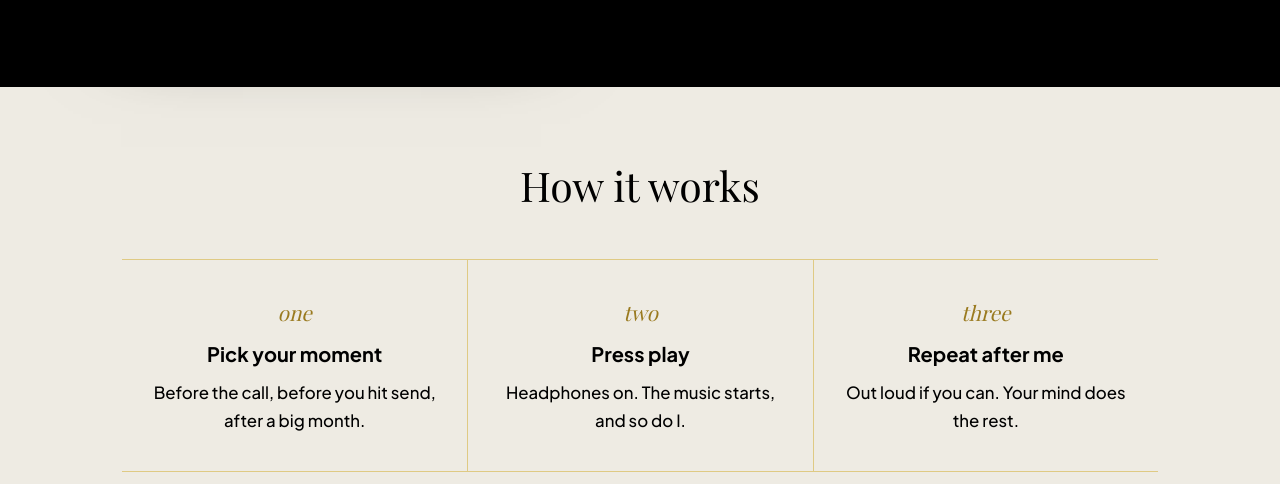
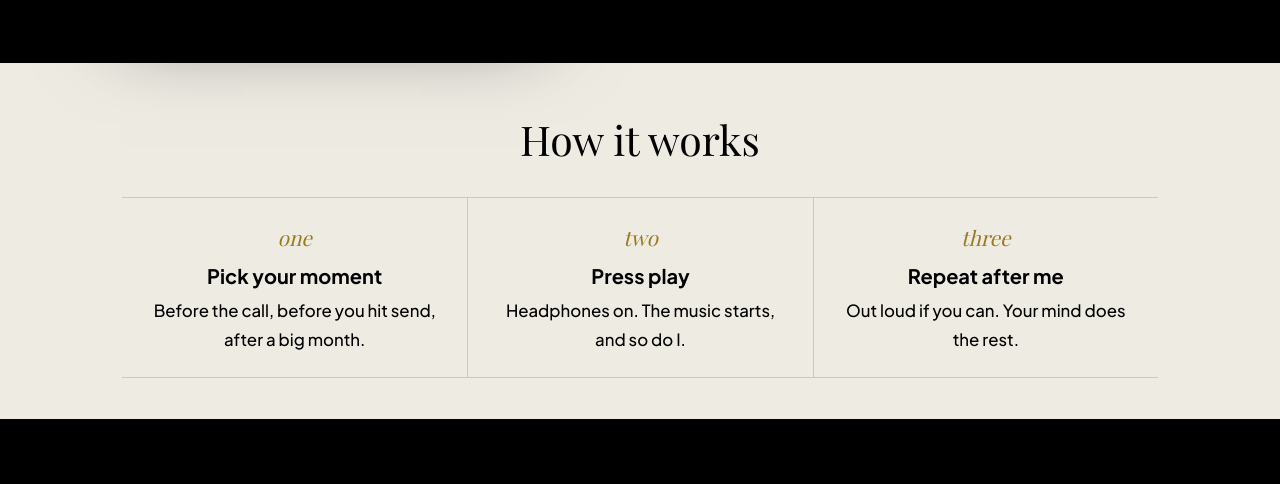
Before and after one commit to theidentitymagician/magic-words, a plain HTML site: page thank-you/index.html in a window 1280 px wide. Shown: the part 1380-1864 px from the top of the page. Drawn offline with nearby package versions, Linux system fonts and the light colour scheme; a web font is replaced by a local one.

Commit message:
Upsell: condensed how it works
Co-Authored-By: Claude Opus 5.5 <noreply@anthropic.com>
Claude-Session: https://claude.ai/code/session_01SBBnRPo5DoLprz3MH8ccMJ

```diff
--- a/thank-you/index.html
+++ b/thank-you/index.html
@@ -97,6 +97,13 @@ footer a { color:#888; text-decoration:none; }
 .offer img { max-width:420px !important; }
 .list { margin:1.2rem 0 1.6rem !important; }
 .secure { font-size:0.9rem !important; }
+/* CONDENSED HOW */
+.how { padding:2.6rem 0 !important; }
+.how h2 { margin-bottom:1.4rem !important; }
+.steps > div { padding:1.4rem 1.4rem !important; }
+.steps .n { margin-bottom:0.2rem !important; }
+.steps h3 { margin-bottom:0.3rem !important; }
+.offer { padding-bottom:3rem !important; }
 </style>
 </head>
 <body>
```
